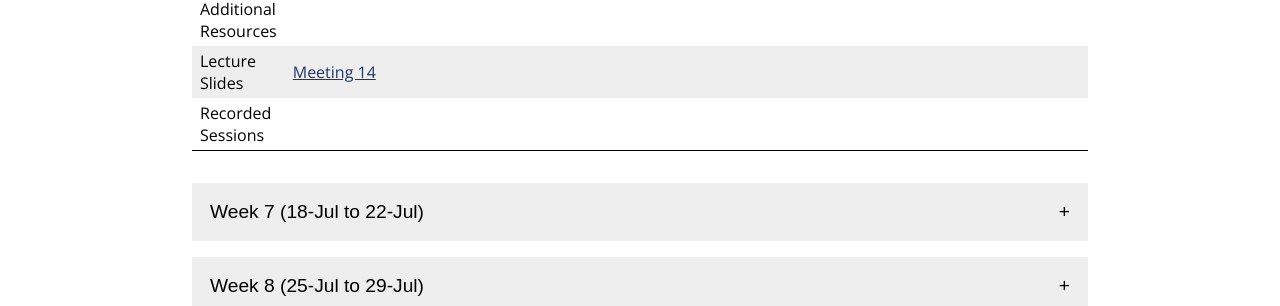
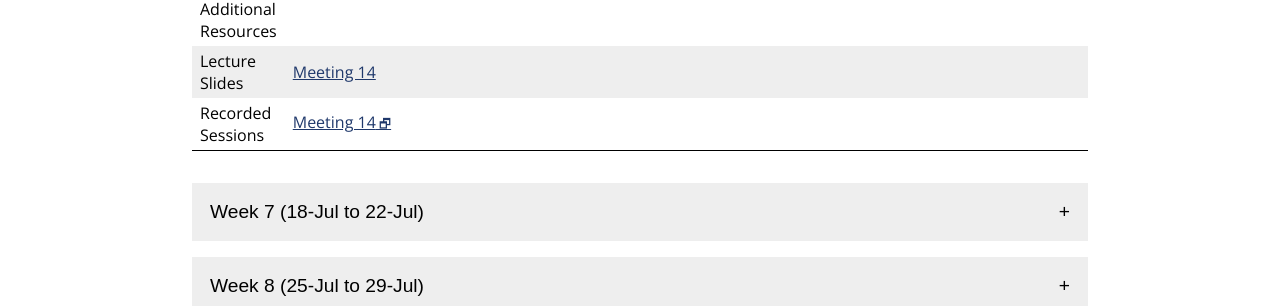
Before and after one commit to jhu-ip/cs220-summer22, a Jekyll site: the page built from material.md, in a window 1280 px wide. Shown: the part 1121-1427 px from the top of the page. Built offline with Jekyll 4.4.1, drawn with Linux system fonts in a browser that asks for light colours; some web fonts are replaced.

Commit message:
link to meeting 14 lecture recording

```diff
--- a/material.csv
+++ b/material.csv
@@ -174,6 +174,7 @@ Week,Day,Date,Type,Link text,URL
 6,1,11-Jul,Recap,Day 26,questions/day26.html
 6,1,11-Jul,Exercise,Exercise 26,exercise/ex26.html
 6,1,11-Jul,LectureSlides,Meeting 14,slides/class14.pdf
+6,1,11-Jul,Recording,Meeting 14,https://jh.hosted.panopto.com/Panopto/Pages/Viewer.aspx?id=bcb12718-084b-43cb-b1a3-aecf0134202e
 
 6,2,13-Jul,Video,C++ Classes,https://jh.hosted.panopto.com/Panopto/Pages/Viewer.aspx?id=5a1a7afe-6165-4e33-9567-ae230027a431
 6,2,13-Jul,Video,Default Constructors,https://jh.hosted.panopto.com/Panopto/Pages/Viewer.aspx?id=0e485b33-028d-45e6-be18-ae230027a3d3
--- a/material.md
+++ b/material.md
@@ -353,7 +353,7 @@ the materials for that week.
     </tr>
     <tr>
       <td>Recorded<br>Sessions</td>
-      <td></td>
+      <td><a class='external' target='_blank' href='https://jh.hosted.panopto.com/Panopto/Pages/Viewer.aspx?id=bcb12718-084b-43cb-b1a3-aecf0134202e'>Meeting 14</a></td>
       <td></td>
       <td></td>
     </tr>
```
